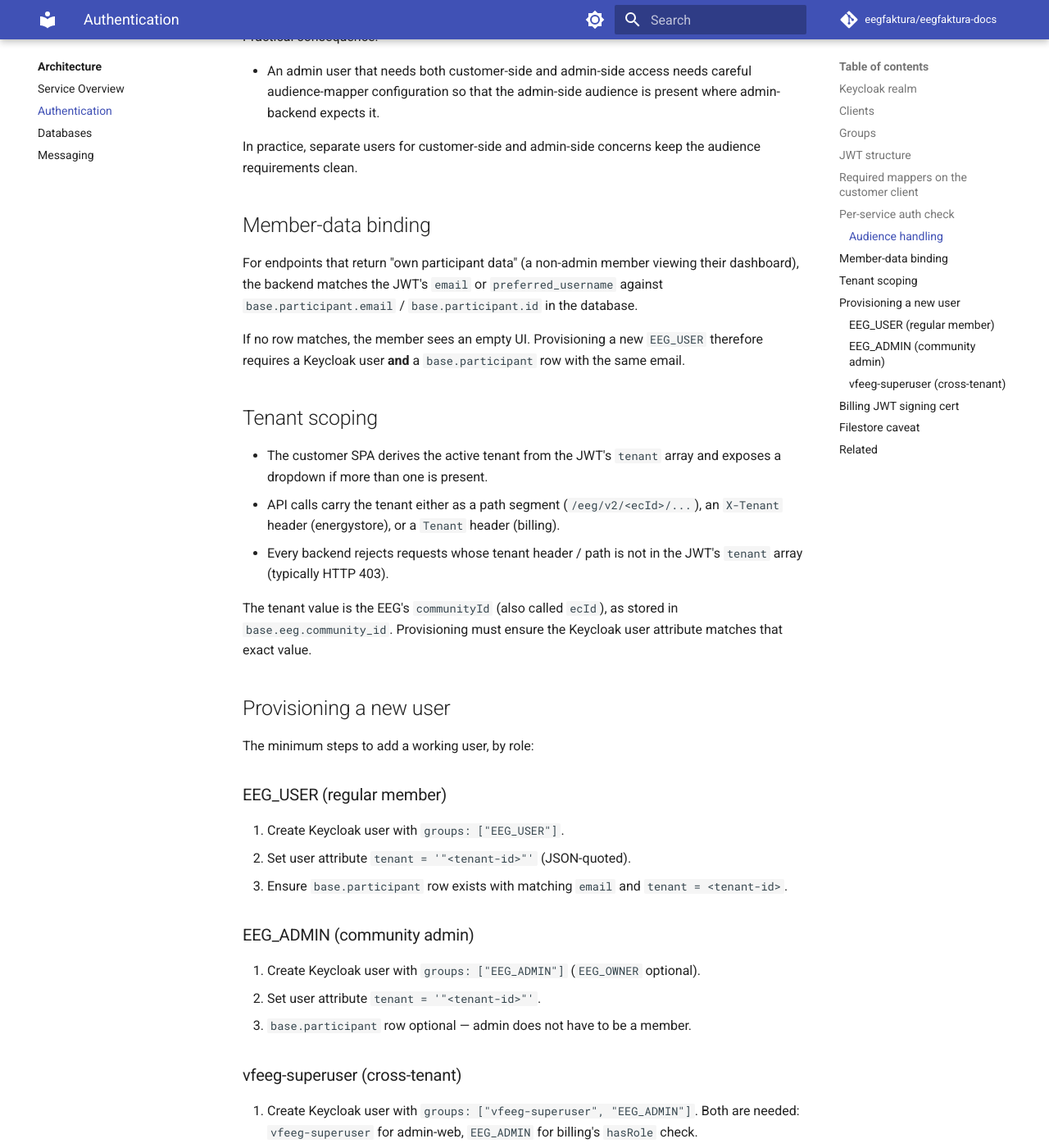
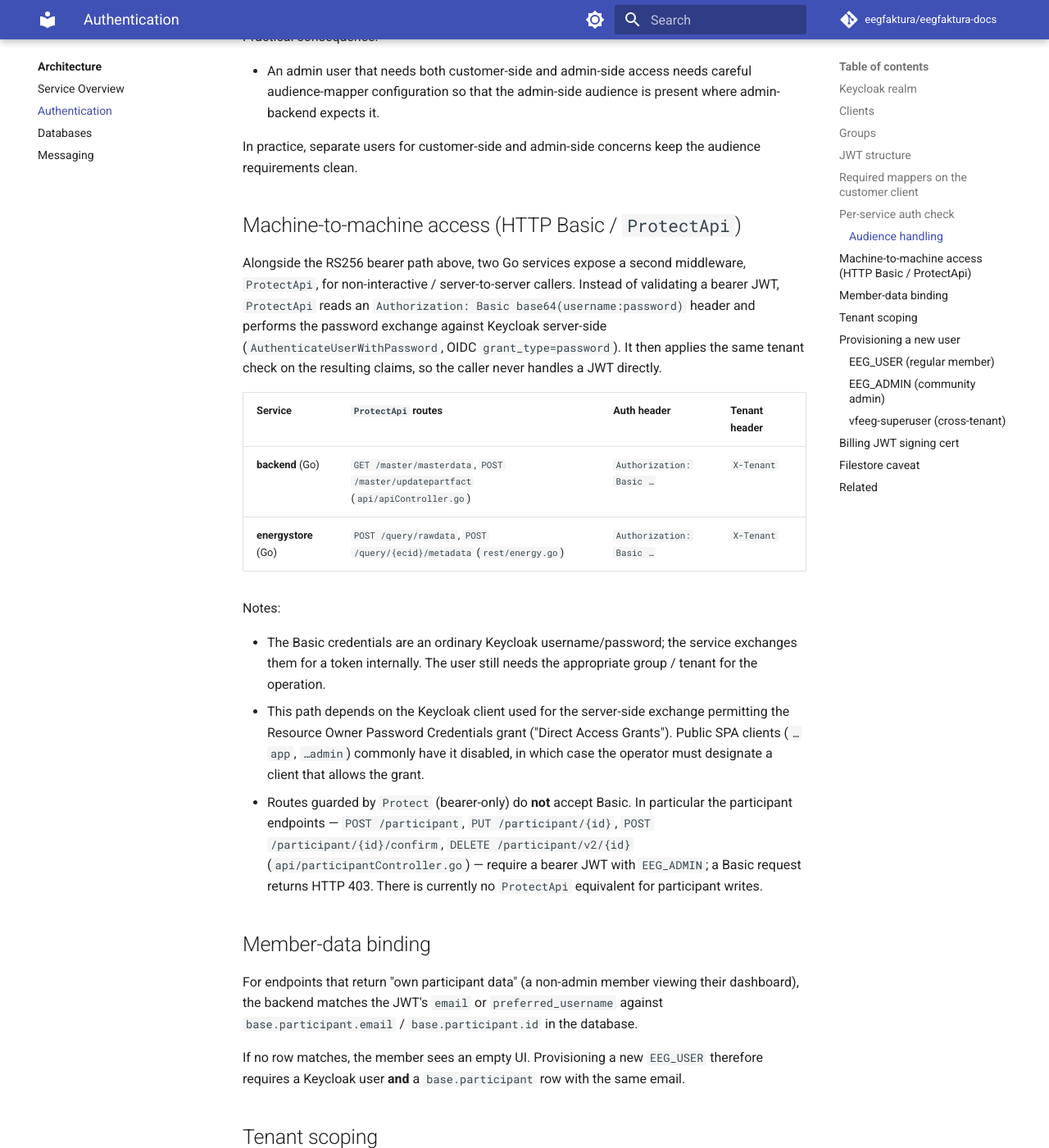
Before and after one commit to eegfaktura/eegfaktura-docs, an MkDocs documentation site: the page built from docs/architecture/auth.md, in a window 1280 px wide and 1400 px high, scrolled down 3579 px. Shown: the whole window at 82% size. Built offline with MkDocs 1.6.1 and Material for MkDocs 9.7.7, drawn with Linux system fonts in a browser that asks for light colours; comment, search, counter and statistics services are not loaded.

Commit message:
docs(architecture): document HTTP Basic (ProtectApi) machine-to-machine auth path (#6)
Co-authored-by: Florian Neuhuber <florian@neuhuber.net>

```diff
--- a/docs/architecture/auth.md
+++ b/docs/architecture/auth.md
@@ -89,6 +89,21 @@ Practical consequence:
 
 In practice, separate users for customer-side and admin-side concerns keep the audience requirements clean.
 
+## Machine-to-machine access (HTTP Basic / `ProtectApi`)
+
+Alongside the RS256 bearer path above, two Go services expose a second middleware, `ProtectApi`, for non-interactive / server-to-server callers. Instead of validating a bearer JWT, `ProtectApi` reads an `Authorization: Basic base64(username:password)` header and performs the password exchange against Keycloak server-side (`AuthenticateUserWithPassword`, OIDC `grant_type=password`). It then applies the same tenant check on the resulting claims, so the caller never handles a JWT directly.
+
+| Service | `ProtectApi` routes | Auth header | Tenant header |
+|---------|---------------------|-------------|---------------|
+| **backend** (Go) | `GET /master/masterdata`, `POST /master/updatepartfact` (`api/apiController.go`) | `Authorization: Basic …` | `X-Tenant` |
+| **energystore** (Go) | `POST /query/rawdata`, `POST /query/{ecid}/metadata` (`rest/energy.go`) | `Authorization: Basic …` | `X-Tenant` |
+
+Notes:
+
+- The Basic credentials are an ordinary Keycloak username/password; the service exchanges them for a token internally. The user still needs the appropriate group / tenant for the operation.
+- This path depends on the Keycloak client used for the server-side exchange permitting the Resource Owner Password Credentials grant ("Direct Access Grants"). Public SPA clients (`…app`, `…admin`) commonly have it disabled, in which case the operator must designate a client that allows the grant.
+- Routes guarded by `Protect` (bearer-only) do **not** accept Basic. In particular the participant endpoints — `POST /participant`, `PUT /participant/{id}`, `POST /participant/{id}/confirm`, `DELETE /participant/v2/{id}` (`api/participantController.go`) — require a bearer JWT with `EEG_ADMIN`; a Basic request returns HTTP 403. There is currently no `ProtectApi` equivalent for participant writes.
+
 ## Member-data binding
 
 For endpoints that return "own participant data" (a non-admin member viewing their dashboard), the backend matches the JWT's `email` or `preferred_username` against `base.participant.email` / `base.participant.id` in the database.
```
